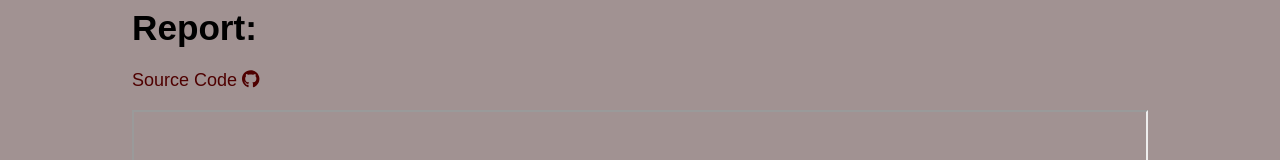
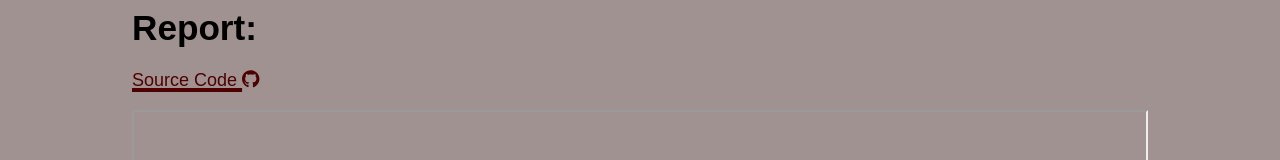
Before and after one commit to luk-ryan/luk-ryan.github.io, a React (Vite) app: page /about/education/EECS3401 in a window 1280 px wide. Shown: the part 792-952 px from the top of the page. Built offline with nearby package versions, Linux system fonts and the light colour scheme.

Commit message:
styles added for textlink

```diff
--- /dev/null
+++ b/src/styles/components/textlink.css
@@ -0,0 +1,9 @@
+.text-link {
+  color: var(--color-accent);
+  text-decoration: underline 4px;
+}
+
+.text-link:hover {
+  color: var(--color-accent-hover);
+  cursor: pointer;
+}
--- a/src/styles/index.css
+++ b/src/styles/index.css
@@ -8,5 +8,6 @@
 @import "./layout/navbar.css";
 
 @import "./components/cardlink.css";
-
+@import "./components/textlink.css";
+@import "./components/buttonlink.css";
 @import "./pages/contact.css";
```
Also changed, not shown: src/styles/components/buttonlink.css (added).
